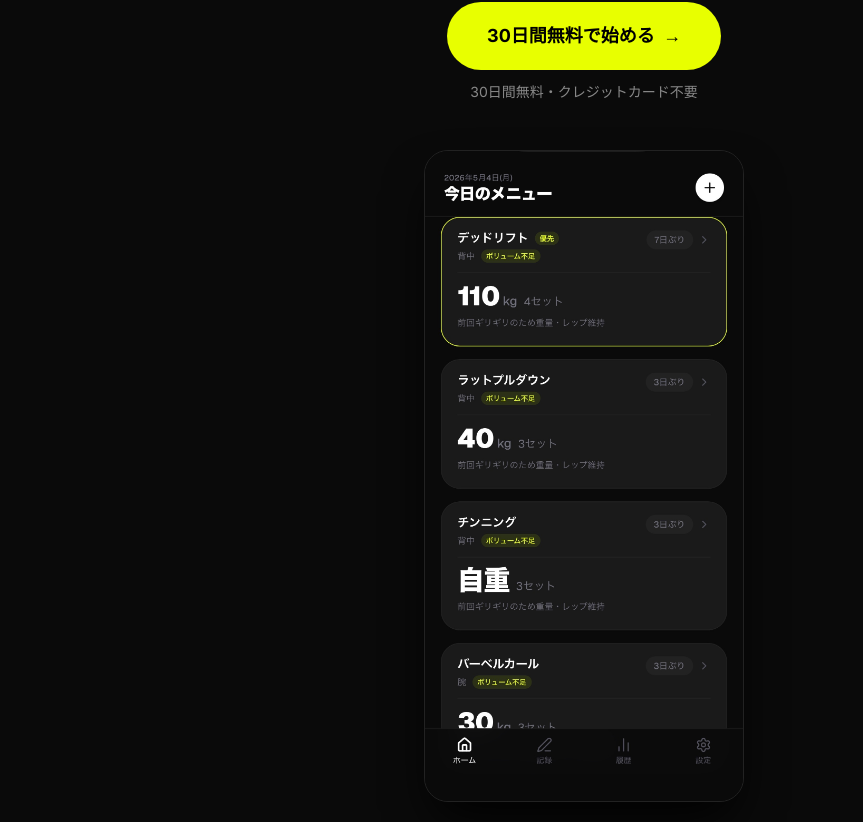
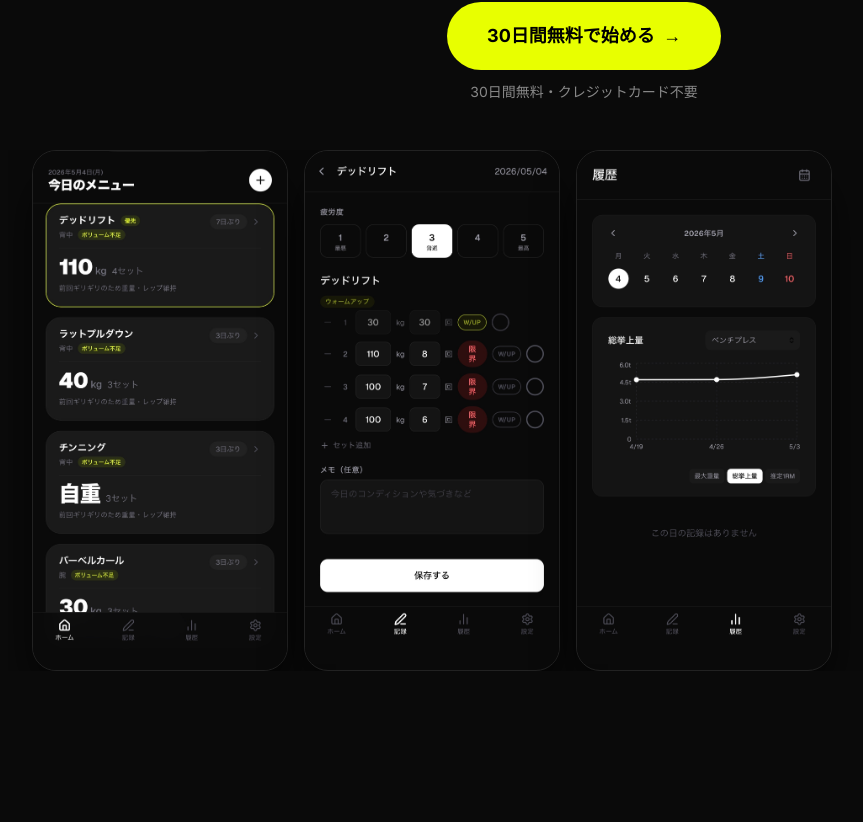
Before and after one commit to shunsuke-blog/auxlog-lp01, a Next.js app: page / in a window 1280 px wide. Shown: the part 558-1380 px from the top of the page, without its empty margins (56-919 px from the left). Built offline with nearby package versions, Linux system fonts and the light colour scheme.

Commit message:
スクリーンショット位置修正

```diff
--- a/app/globals.css
+++ b/app/globals.css
@@ -6,6 +6,14 @@
   --color-border-default: #222222;
   --color-text-sub: #888888;
   --font-sans: 'Inter', 'Noto Sans JP', sans-serif;
+}
+
+@utility scrollbar-hide {
+  -ms-overflow-style: none;
+  scrollbar-width: none;
+  &::-webkit-scrollbar {
+    display: none;
+  }
 }
 
 @layer base {
--- a/components/sections/FeaturesSection.tsx
+++ b/components/sections/FeaturesSection.tsx
@@ -1,29 +1,21 @@
-import Image from "next/image";
-
 const features = [
   {
     icon: "⚡",
     title: "開いた瞬間に今日のメニューが出る",
     description:
       "前回の記録をもとに、重量・セット数・回数を自動で提案。悩む時間はゼロ。",
-    image: "/screenshots/app-mockup01.jpg",
-    imageAlt: "今日のメニュー画面",
   },
   {
     icon: "📈",
     title: "感覚ではなく、データで伸ばす",
     description:
       "RIR（余裕度）と週ボリュームに基づいたプログレッシブオーバーロードで、確実に成長できる重量を提案。",
-    image: "/screenshots/app-mockup03.jpg",
-    imageAlt: "履歴・グラフ画面",
   },
   {
     icon: "✓",
     title: "30秒で記録完了",
     description:
       "提案値が初期値として入力済み。変更がなければそのまま保存するだけ。",
-    image: "/screenshots/app-mockup02.jpg",
-    imageAlt: "トレーニング記録画面",
   },
 ];
 
@@ -38,28 +30,15 @@ export default function FeaturesSection() {
           {features.map((feature) => (
             <div
               key={feature.title}
-              className="bg-bg-card border border-border-default rounded-2xl overflow-hidden flex flex-col"
+              className="bg-bg-card border border-border-default rounded-2xl p-8 flex flex-col gap-4"
             >
-              <div className="overflow-hidden">
-                <Image
-                  src={feature.image}
-                  alt={feature.imageAlt}
-                  width={390}
-                  height={500}
-                  className="w-full h-auto object-cover object-top"
-                />
-              </div>
-              <div className="p-8 flex flex-col gap-4">
               <span className="text-3xl font-bold text-accent">
                 {feature.icon}
               </span>
-                <h3 className="text-xl font-bold leading-snug">
-                  {feature.title}
-                </h3>
+              <h3 className="text-xl font-bold leading-snug">{feature.title}</h3>
               <p className="text-text-sub text-sm leading-relaxed">
                 {feature.description}
               </p>
-              </div>
             </div>
           ))}
         </div>
--- a/components/sections/HeroSection.tsx
+++ b/components/sections/HeroSection.tsx
@@ -1,5 +1,20 @@
 import Image from "next/image";
 import CTAButton from "../CTAButton";
+
+const mockups = [
+  {
+    src: "/screenshots/app-mockup01.jpg",
+    alt: "今日のメニュー画面",
+  },
+  {
+    src: "/screenshots/app-mockup02.jpg",
+    alt: "トレーニング記録画面",
+  },
+  {
+    src: "/screenshots/app-mockup03.jpg",
+    alt: "履歴・グラフ画面",
+  },
+];
 
 export default function HeroSection() {
   return (
@@ -24,16 +39,29 @@ export default function HeroSection() {
               30日間無料・クレジットカード不要
             </p>
           </div>
-          <div className="mt-4 w-full max-w-xs mx-auto">
-            <div className="rounded-3xl overflow-hidden border border-border-default shadow-2xl shadow-black">
+
+          {/* スワイプ可能なスクリーンショットカルーセル */}
+          <div className="mt-4 w-full overflow-x-auto scrollbar-hide">
+            <div
+              className="flex gap-4 px-6"
+              style={{ scrollSnapType: "x mandatory", WebkitOverflowScrolling: "touch" }}
+            >
+              {mockups.map((mockup) => (
+                <div
+                  key={mockup.src}
+                  className="flex-none w-56 md:w-64 rounded-3xl overflow-hidden border border-border-default shadow-2xl shadow-black"
+                  style={{ scrollSnapAlign: "center" }}
+                >
                   <Image
-                src="/screenshots/app-mockup01.jpg"
-                alt="Auxlog 今日のメニュー画面"
+                    src={mockup.src}
+                    alt={mockup.alt}
                     width={390}
                     height={844}
                     className="w-full h-auto"
                     priority
                   />
+                </div>
+              ))}
             </div>
           </div>
         </div>
```
Lines whose indentation alone changed are shown as unchanged.
